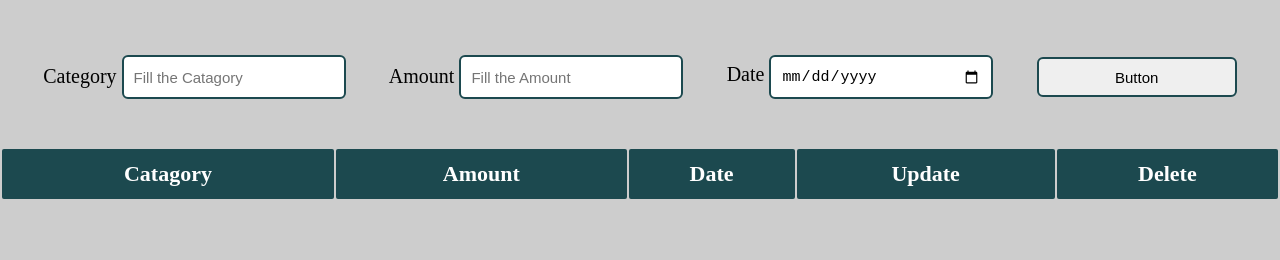
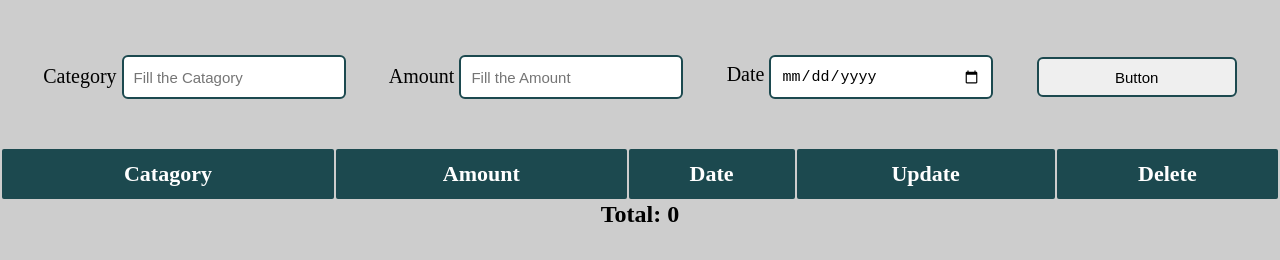
Before and after one commit to Simranbhandari1/Expense-Tracker, a plain HTML site: page index.html in a window 1280 px wide. Shown: the part 82-342 px from the top of the page. Drawn offline with Linux system fonts and the light colour scheme.

Commit message:
Expense-Tracker

```diff
--- a/index.html
+++ b/index.html
@@ -40,6 +40,7 @@
     </tr>
 
     </table>
+    <h2 id="total-expense">Total: 0</h2>
 
 </div>
     <script src="app.js"></script>
```
